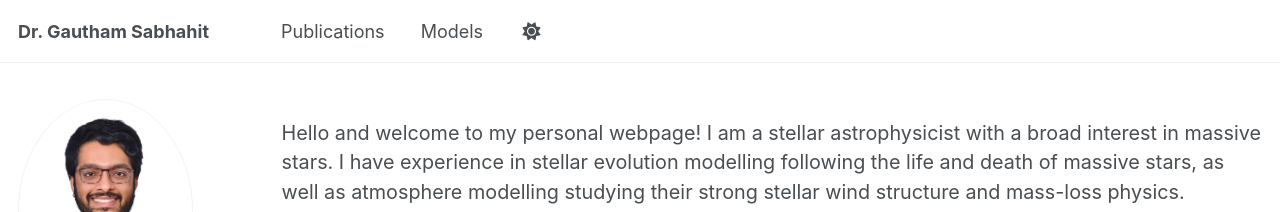
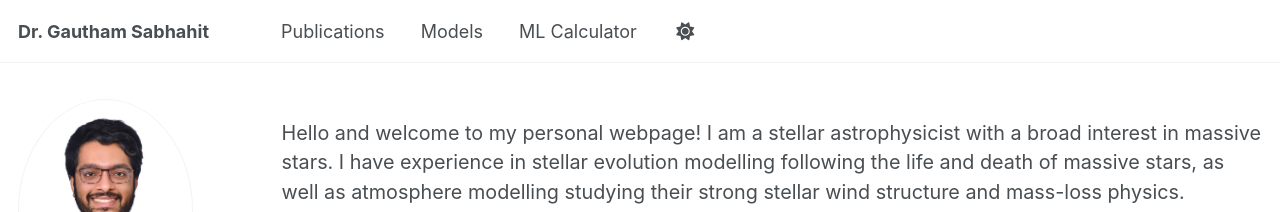
Before and after one commit to Mdot-com/mdot.com, a Jekyll site: the page built from index.md, in a window 1280 px wide. Shown: the top 212 px of the page. Built offline with Jekyll 4.4.1, drawn with Linux system fonts in a browser that asks for light colours; some web fonts are replaced.

Commit message:
Update navigation.yml

```diff
--- a/_data/navigation.yml
+++ b/_data/navigation.yml
@@ -14,6 +14,9 @@ main:
   - title: "Models"
     url: /models/
 
+  - title: ML Calculator
+    url: /ml-calculator
+
 
  # - title: "Teaching"
  #   url: /teaching/
```
